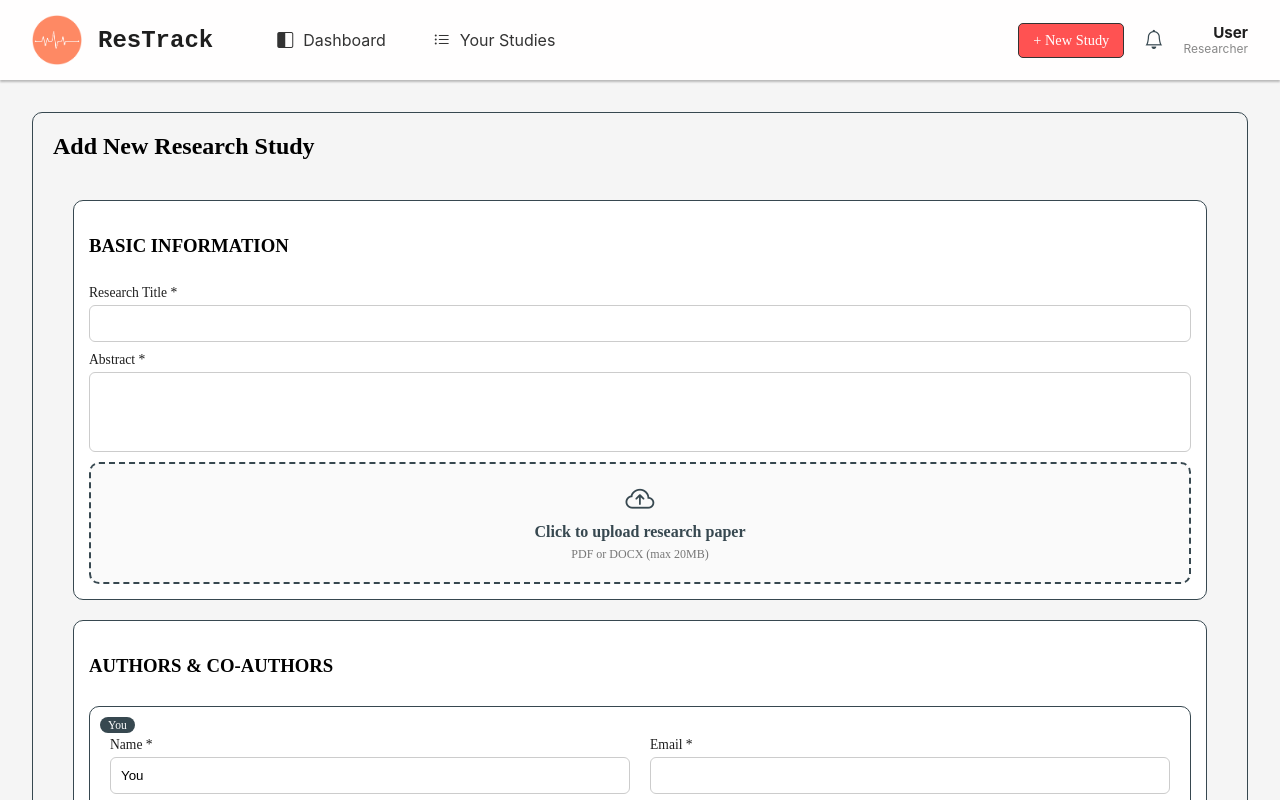
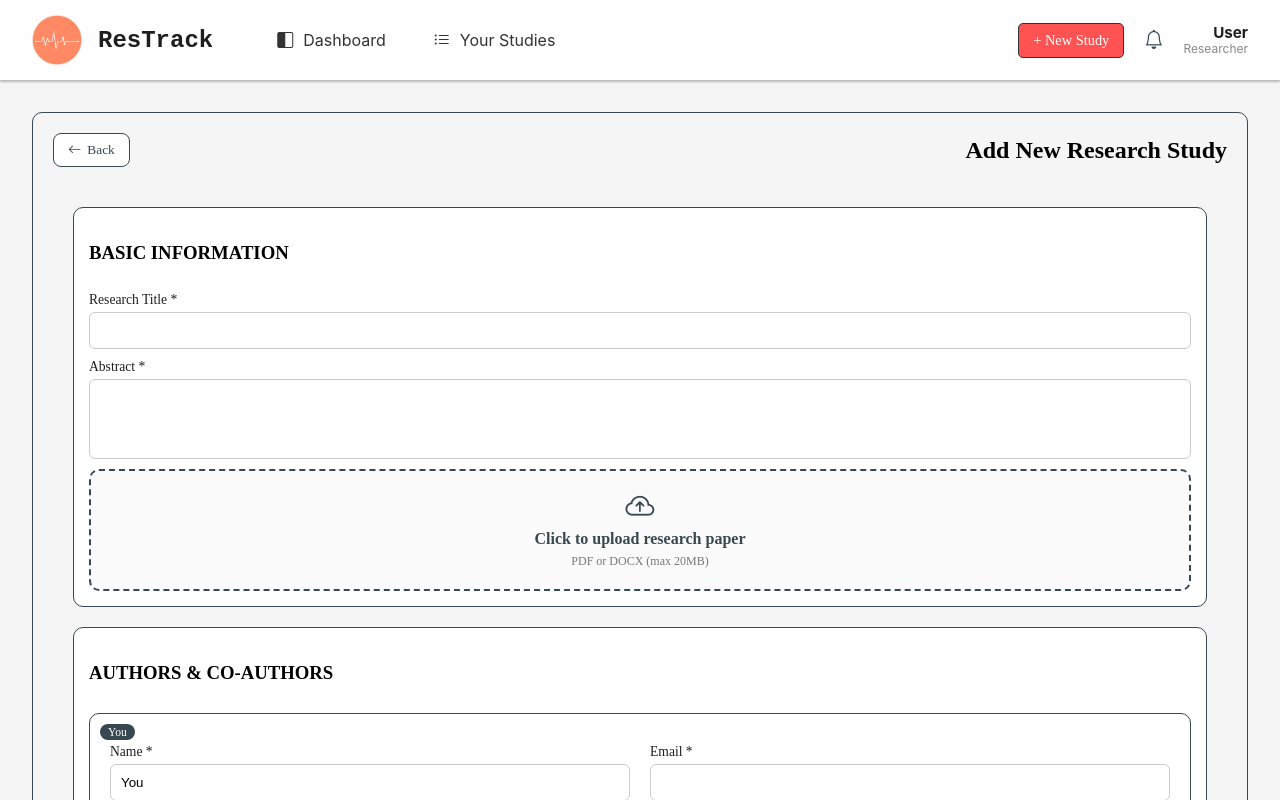
Before and after one commit to bryanlara11/CS128.1-ResTrack, a React (Create React App) app in the folder restrack-frontend/: page /newstudy in a window 1280 px wide. Shown: the top 800 px of the page. Built offline with nearby package versions, Linux system fonts and the light colour scheme; a web font is replaced by a local one.

Commit message:
add back button when adding new study

```diff
--- a/restrack-frontend/src/components/pages/NewStudy.js
+++ b/restrack-frontend/src/components/pages/NewStudy.js
@@ -241,7 +241,6 @@ const handleDraft = () => {
     <div className={styles.page}>
 
       <div className={styles.topBar}>
-        {isEditMode && (
         <button
           type="button"
           className={styles.backButton}
@@ -249,7 +248,6 @@ const handleDraft = () => {
         >
           <i className="bi bi-arrow-left"></i> Back
         </button>
-        )}
         <h2>{isEditMode ? "Edit Research Study" : "Add New Research Study"}</h2>
       </div>
 
```
Lines whose indentation alone changed are shown as unchanged.
